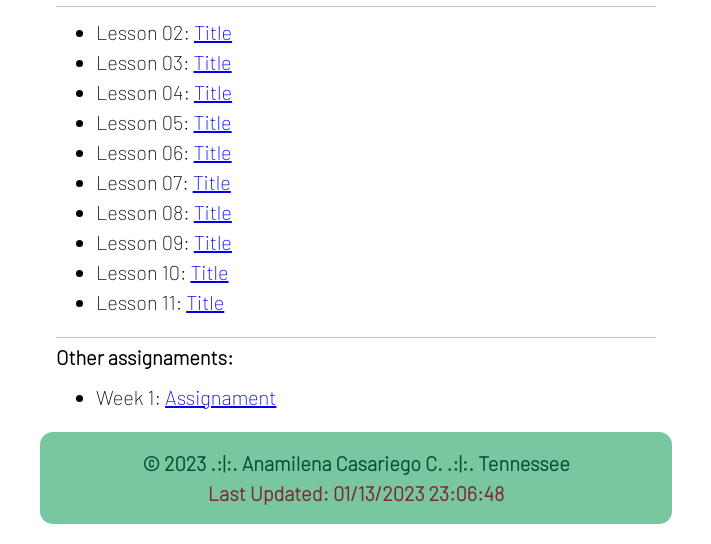
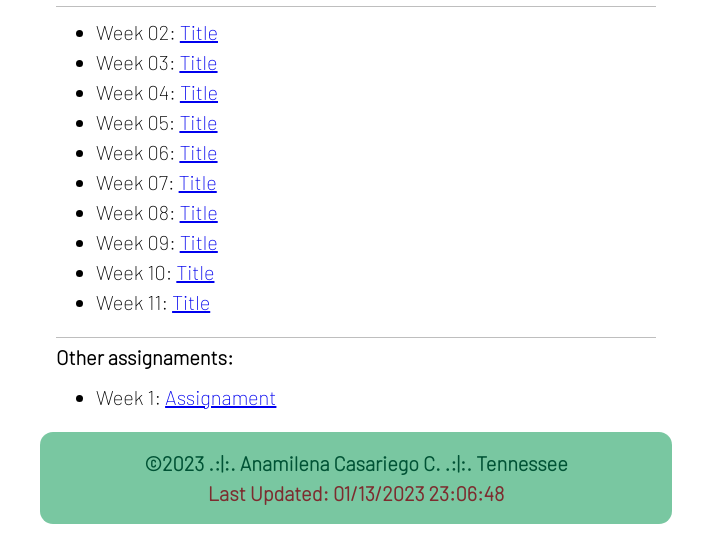
Before and after one commit to AnnaMC00/WDD230, a plain HTML site: page index.html in a window 1280 px wide. Shown: the part 376-920 px from the top of the page, without its empty margins (284-995 px from the left). Drawn offline with Linux system fonts and the light colour scheme; files that its build step writes are made by us from their sources.

Commit message:
Bugs fixed

```diff
--- a/index.html
+++ b/index.html
@@ -14,7 +14,7 @@
 </head>
 <body>
     <header>
-        <img src="images/mine.jpeg" alt="My photo" width=150px>
+        <img src="images/mine.jpeg" alt="My photo" width="150">
         <h1>Anamilena Casariego C.</h1>
     </header>
     <main>
@@ -22,16 +22,16 @@
             <h2>WDD 230: Assignment Portal</h2>
             <div>
                 <ul>
-                    <li>Lesson 02: <a href="#">Title</a></li>
-                    <li>Lesson 03: <a href="#">Title</a></li>
-                    <li>Lesson 04: <a href="#">Title</a></li>
-                    <li>Lesson 05: <a href="#">Title</a></li>
-                    <li>Lesson 06: <a href="#">Title</a></li>
-                    <li>Lesson 07: <a href="#">Title</a></li>
-                    <li>Lesson 08: <a href="#">Title</a></li>
-                    <li>Lesson 09: <a href="#">Title</a></li>
-                    <li>Lesson 10: <a href="#">Title</a></li>
-                    <li>Lesson 11: <a href="#">Title</a></li>
+                    <li>Week 02: <a href="#">Title</a></li>
+                    <li>Week 03: <a href="#">Title</a></li>
+                    <li>Week 04: <a href="#">Title</a></li>
+                    <li>Week 05: <a href="#">Title</a></li>
+                    <li>Week 06: <a href="#">Title</a></li>
+                    <li>Week 07: <a href="#">Title</a></li>
+                    <li>Week 08: <a href="#">Title</a></li>
+                    <li>Week 09: <a href="#">Title</a></li>
+                    <li>Week 10: <a href="#">Title</a></li>
+                    <li>Week 11: <a href="#">Title</a></li>
                 </ul>
             </div>
             <p>Other assignaments:</p>
@@ -41,9 +41,9 @@
         </section>
     </main>
     <footer>
-        <p>&copy <span id="copyrigth"></span> .:|:. Anamilena Casariego C. .:|:. Tennessee</p>
+        <p>&copy;<span id="copyrigth"></span> .:|:. Anamilena Casariego C. .:|:. Tennessee</p>
         <p><span id="last-update"></span></p>
     </footer>
+    <script src="scripts/main.js"></script>
 </body>
-<script src="scripts/main.js"></script>
 </html>
```
